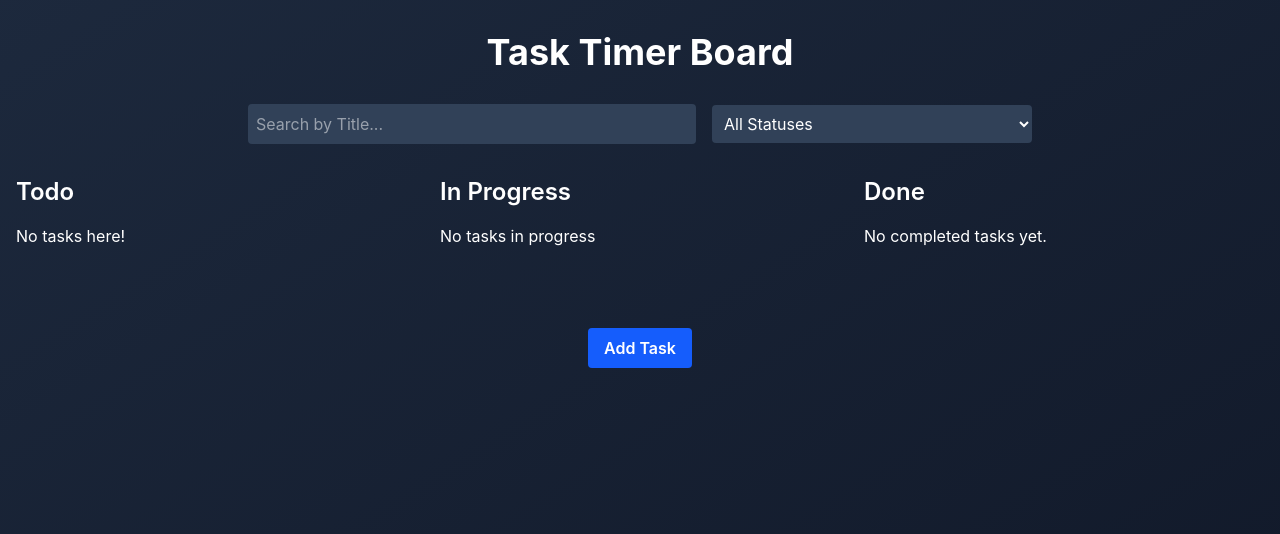
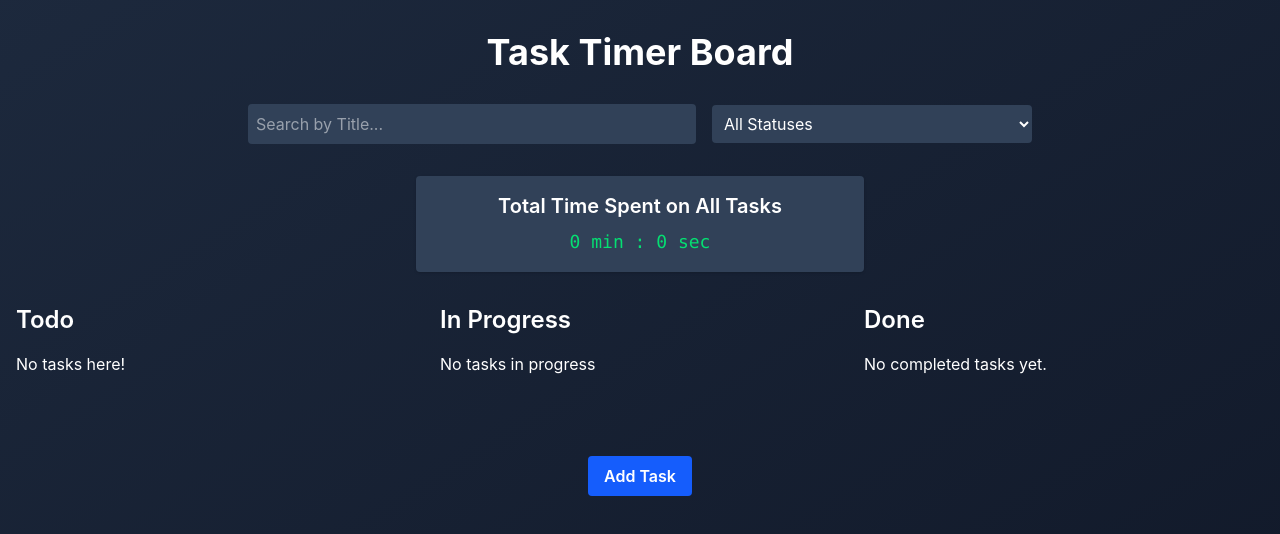
Before and after one commit to BRIJESH2403/task-timer-board, a React (Vite) app: page / in a window 1280 px wide. Shown: the top 534 px of the page. Built offline with nearby package versions, Linux system fonts and the light colour scheme.

Commit message:
Track total time spent on tasks and show stats

```diff
--- a/src/App.jsx
+++ b/src/App.jsx
@@ -57,7 +57,7 @@ useEffect(() => {
             return {
               ...task,
               remainingTime: task.remainingTime - 1,
-            timeSpent: (task.timeSpent || 0) + 1,  // increment timeSpent by 1 second
+              timeSpent: (task.timeSpent || 0) + 1, // increment timeSpent
             };
           } else if (
             task.status === "in-progress" &&
@@ -79,7 +79,6 @@ useEffect(() => {
     return () => clearInterval(interval);
   }, []);
 
-
   const filteredTasks = tasks.filter((task) => {
     const matchesTitle = task.title
       .toLowerCase()
@@ -96,6 +95,18 @@ useEffect(() => {
     (task) => task.status === "in-progress"
   );
   const doneTasks = filteredTasks.filter((task) => task.status === "done");
+
+  const formatTime = (seconds) => {
+    const hrs = Math.floor(seconds / 3600);
+    const mins = Math.floor((seconds % 3600) / 60);
+    const secs = seconds % 60;
+    return `${hrs > 0 ? `${hrs} hr : ` : ""}${mins} min : ${secs} sec`;
+  };
+
+  const totalTimeSpent = tasks.reduce(
+    (total, task) => total + (task.timeSpent || 0),
+    0
+  );
 
   return (
     <div className="min-h-screen bg-gradient-to-br from-slate-800 to-gray-900 text-white px-4 py-8">
@@ -120,7 +131,14 @@ useEffect(() => {
           <option value="done">Done</option>
         </select>
       </div>
-
+      <div className="mb-8 p-4 bg-slate-700 rounded shadow max-w-md mx-auto text-center">
+        <h2 className="text-xl font-semibold mb-2">
+          Total Time Spent on All Tasks
+        </h2>
+        <p className="text-green-400 font-mono text-lg">
+          {formatTime(totalTimeSpent)}
+        </p>
+      </div>
       <div className="grid grid-cols-1 md:grid-cols-3 gap-6">
         <TodoList tasks={todoTasks} startTask={startTask} />
         <InProgress
--- a/src/components/AddTaskForm.jsx
+++ b/src/components/AddTaskForm.jsx
@@ -18,6 +18,7 @@ const AddTaskForm = ({ addTask }) => {
       remainingTime: time ? parseInt(time) * 60 : undefined,
       status: "todo",
       isRunning: false,
+      timeSpent: 0,
     };
 
     addTask(newTask);
```
Lines whose indentation alone changed are shown as unchanged.
